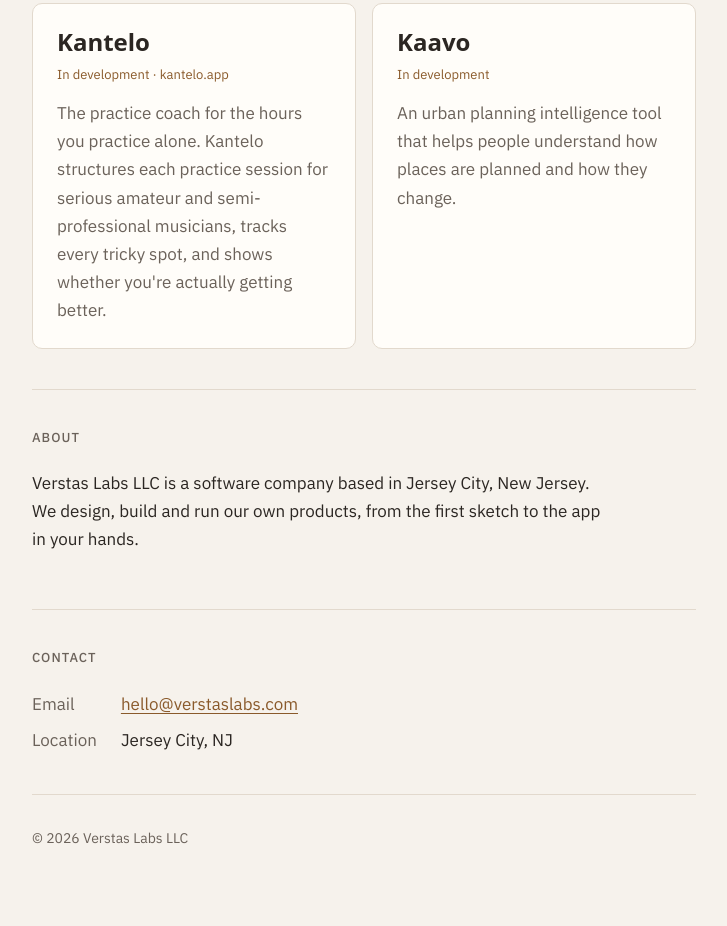
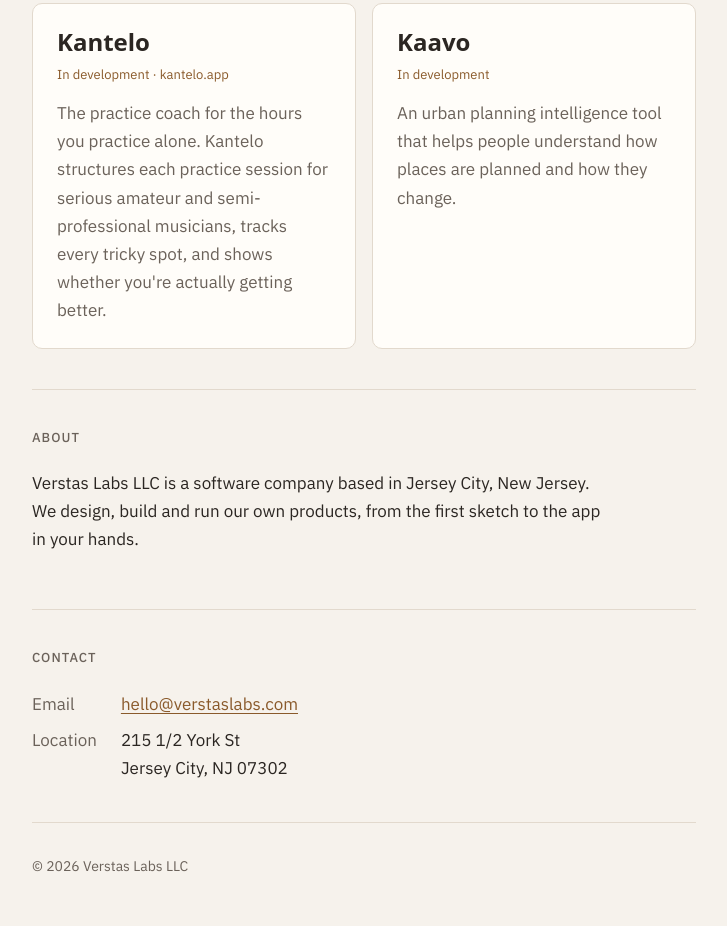
Before and after one commit to megulus/verstaslabs, a plain HTML site: page index.html in a window 1280 px wide. Shown: the part 502-1428 px from the top of the page, without its empty margins (276-1003 px from the left). Before the commit the page ends 1400 px from the top, so only its background shows below. Drawn offline with Linux system fonts and the light colour scheme; a web font is replaced by a local one.

Commit message:
add full street address

```diff
--- a/index.html
+++ b/index.html
@@ -71,6 +71,7 @@
     .contact dd { margin: 0; }
     a { color: var(--accent); text-underline-offset: 0.15em; }
     footer { padding: 2rem 0 3rem; border-top: 1px solid var(--rule); color: var(--muted); font-size: 0.875rem; }
+    address { font-style: normal; }
   </style>
 </head>
 <body>
@@ -112,7 +113,7 @@
           <dt>Email</dt>
           <dd><a href="mailto:hello@verstaslabs.com">hello@verstaslabs.com</a></dd>
           <dt>Location</dt>
-          <dd>Jersey City, NJ</dd>
+          <dd><address>215 1/2 York St<br>Jersey City, NJ 07302</address></dd>
         </dl>
       </section>
     </main>
```
